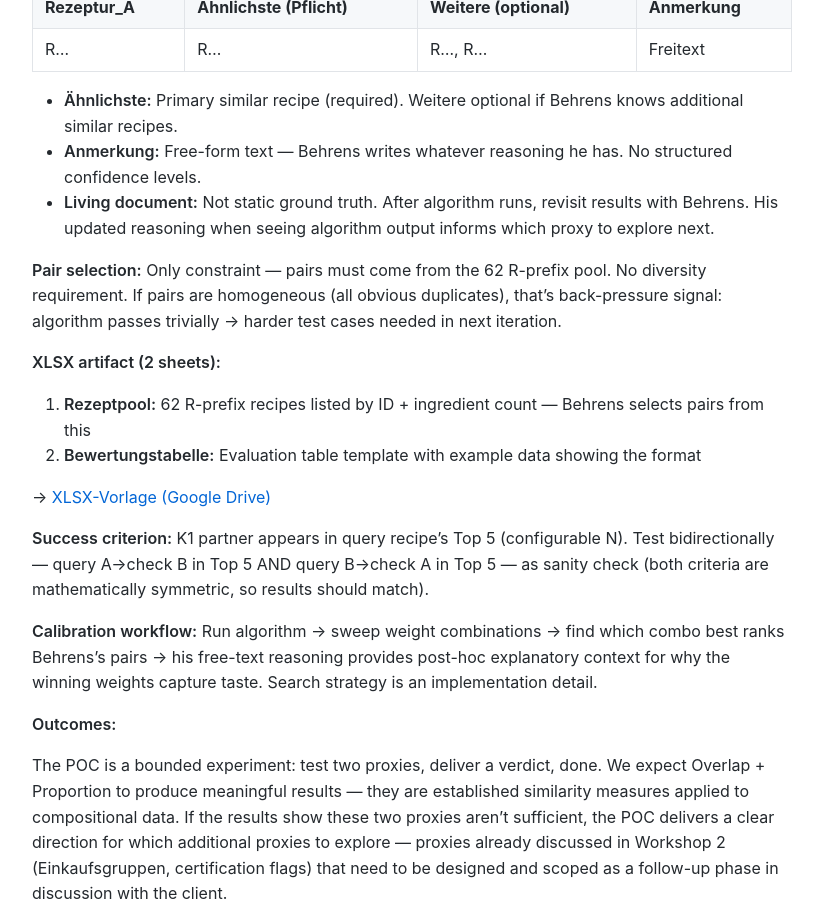
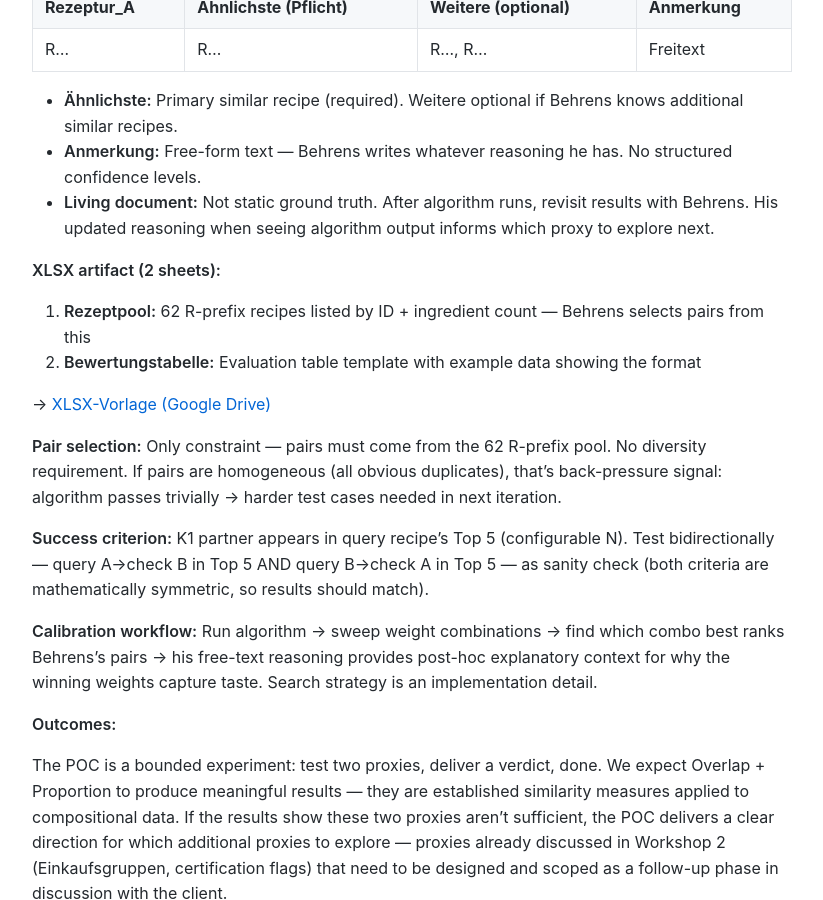
Before and after one commit to MariusWilsch/public-wilsch-ai-pages, a Jekyll site: the page built from project/avo_fullstack/design-doc-sossen-sourcing-poc.md, in a window 1280 px wide and 900 px high, scrolled down 7061 px. Shown: the whole window, without its empty margins (228-1051 px from the left). Built offline with Jekyll 4.4.1, drawn with Linux system fonts in a browser that asks for light colours; our own code applies the rules of GitHub Pages for plain Markdown files.

Commit message:
Sync from hippocampus 2026-02-13

```diff
--- a/project/avo_fullstack/design-doc-sossen-sourcing-poc.md
+++ b/project/avo_fullstack/design-doc-sossen-sourcing-poc.md
@@ -209,13 +209,13 @@ Rang  Rezept    Überlappung  Anteil  Gesamt
 - **Anmerkung:** Free-form text — Behrens writes whatever reasoning he has. No structured confidence levels.
 - **Living document:** Not static ground truth. After algorithm runs, revisit results with Behrens. His updated reasoning when seeing algorithm output informs which proxy to explore next.
 
-**Pair selection:** Only constraint — pairs must come from the 62 R-prefix pool. No diversity requirement. If pairs are homogeneous (all obvious duplicates), that's back-pressure signal: algorithm passes trivially → harder test cases needed in next iteration.
-
 **XLSX artifact (2 sheets):**
 1. **Rezeptpool:** 62 R-prefix recipes listed by ID + ingredient count — Behrens selects pairs from this
 2. **Bewertungstabelle:** Evaluation table template with example data showing the format
 
 → [XLSX-Vorlage (Google Drive)](https://docs.google.com/spreadsheets/d/1yQyUYYF_cPZRsjUIE9ZUv-AHl2-74k4N)
+
+**Pair selection:** Only constraint — pairs must come from the 62 R-prefix pool. No diversity requirement. If pairs are homogeneous (all obvious duplicates), that's back-pressure signal: algorithm passes trivially → harder test cases needed in next iteration.
 
 **Success criterion:** K1 partner appears in query recipe's Top 5 (configurable N). Test bidirectionally — query A→check B in Top 5 AND query B→check A in Top 5 — as sanity check (both criteria are mathematically symmetric, so results should match).
 
```
